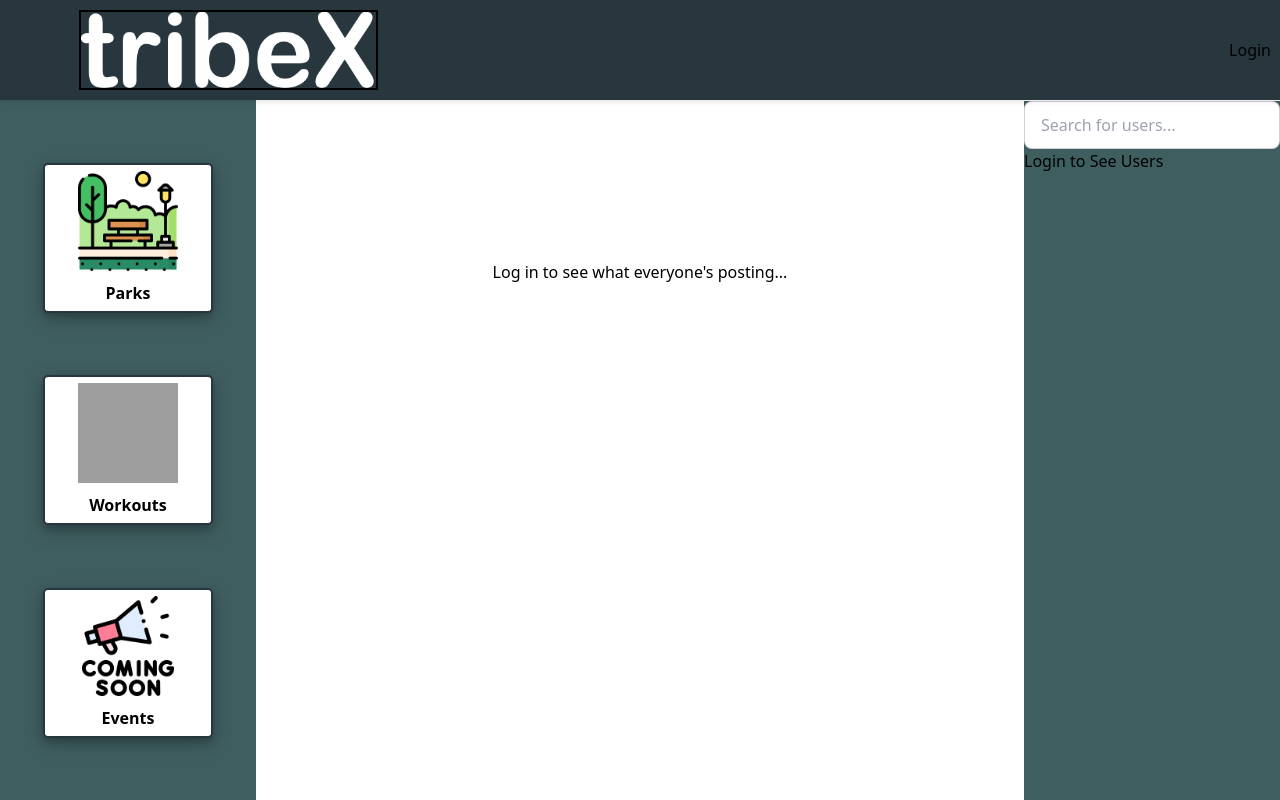
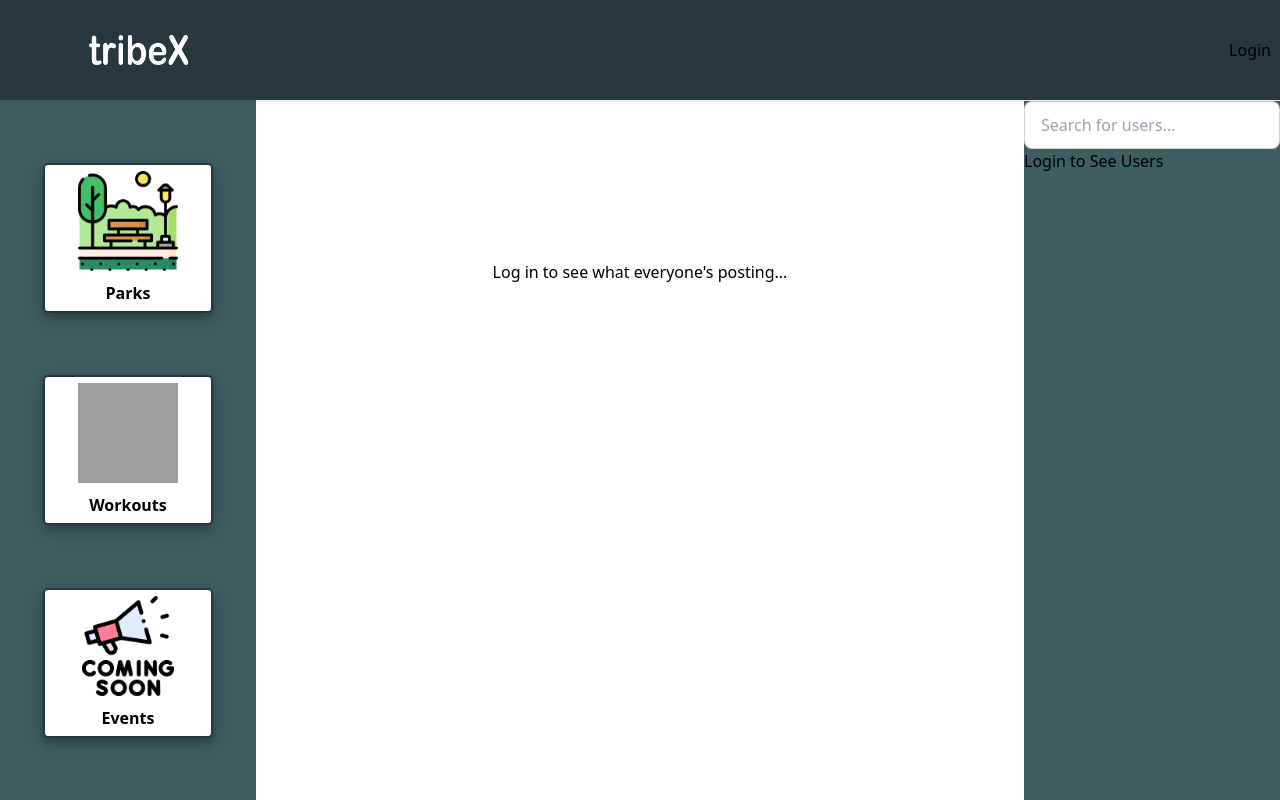
Before and after one commit to miguel-a-henriques/GravityTribe, a React (Vite) app in the folder frontend/: page / in a window 1280 px wide. Built offline with nearby package versions, Linux system fonts and the light colour scheme; grey boxes are pictures that could not be loaded.

Commit message:
updated navbar

```diff
--- a/frontend/src/App.css
+++ b/frontend/src/App.css
@@ -37,9 +37,11 @@ White - #ffffff
   background-color: #28363d;
 }
 .navbar img {
-  height: 80px;
-  margin: 0px 70px;
-  border: 2px solid black;
+  margin: 0px 80px;
+}
+.logo{
+  width: 100px;
+  height: 30px;
 }
 
 #map {
--- a/frontend/src/components/Navbar.jsx
+++ b/frontend/src/components/Navbar.jsx
@@ -91,15 +91,15 @@ function Navbar() {
   return (
     <div className="navbar">
       <a onClick={() => navigate("")}>
-        <img src={logo}/* "https://res.cloudinary.com/dcwbdnzjt/image/upload/v1710325473/devHub/tnwfxme4wqiu6w6kxre4.png" */ />
+        <img src={logo}/* "https://res.cloudinary.com/dcwbdnzjt/image/upload/v1710325473/devHub/tnwfxme4wqiu6w6kxre4.png" */ className="logo" />
       </a>
 
       {isLoggedIn ? (
   <div className="dropdown dropdown-bottom">
     <div>
-      <div className="relative ">
+      <div className="relative">
         <div tabIndex={0} role="button" className="m-1">
-          <img src={ourUser.photo} alt="Profile" style={{ borderRadius: "50%", width: "80px", height: "80px" }} onClick={handleOpen}/>
+          <img src={ourUser.photo} alt="Profile" style={{ borderRadius: "50%", width: "80px", height: "80px", border: "2px solid black" }} onClick={handleOpen}/>
         </div>
         <ul className="dropdown-content z-[1] menu p-2 shadow bg-base-100 rounded-box w-52" >
           <li>
```
